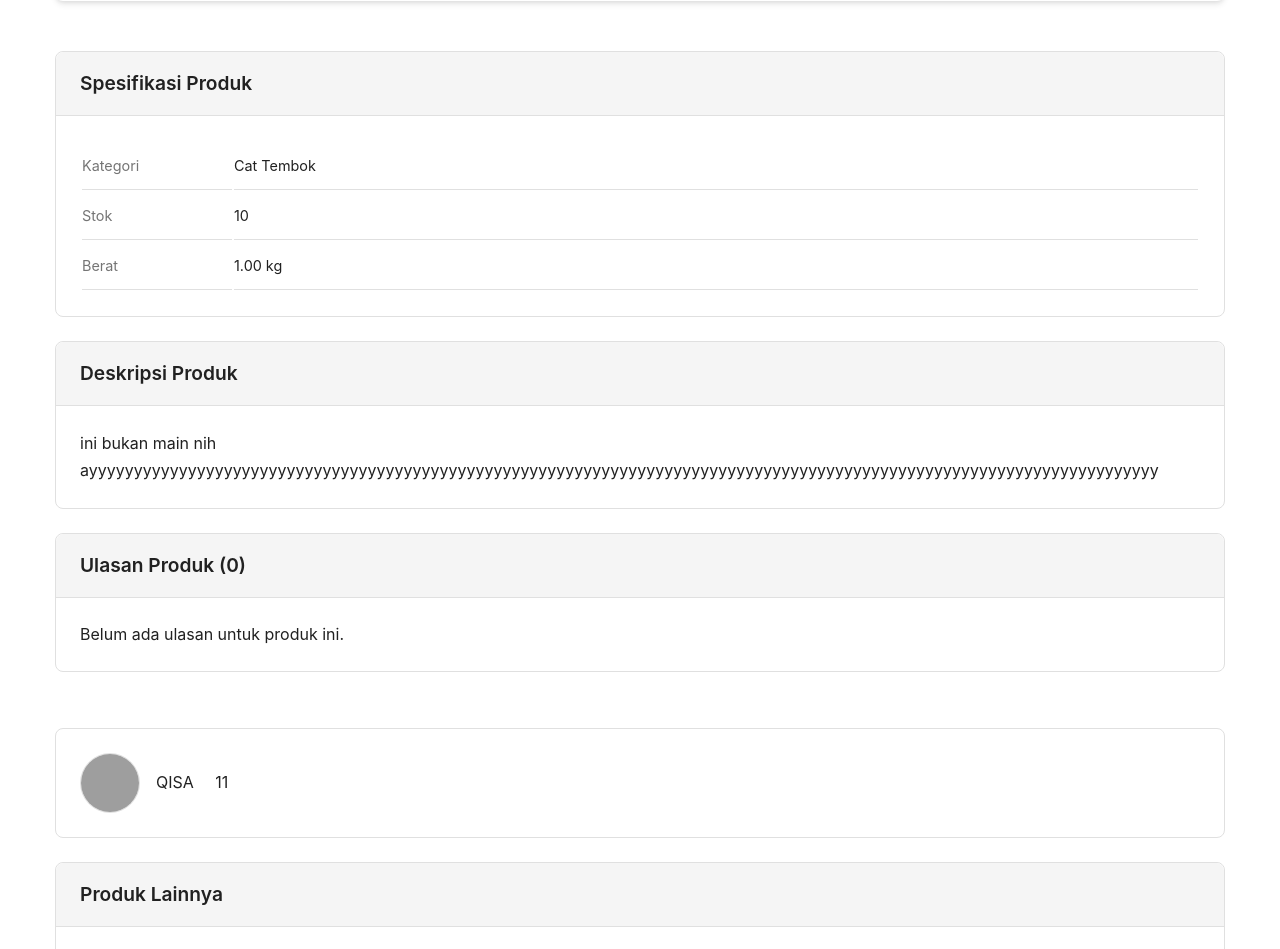
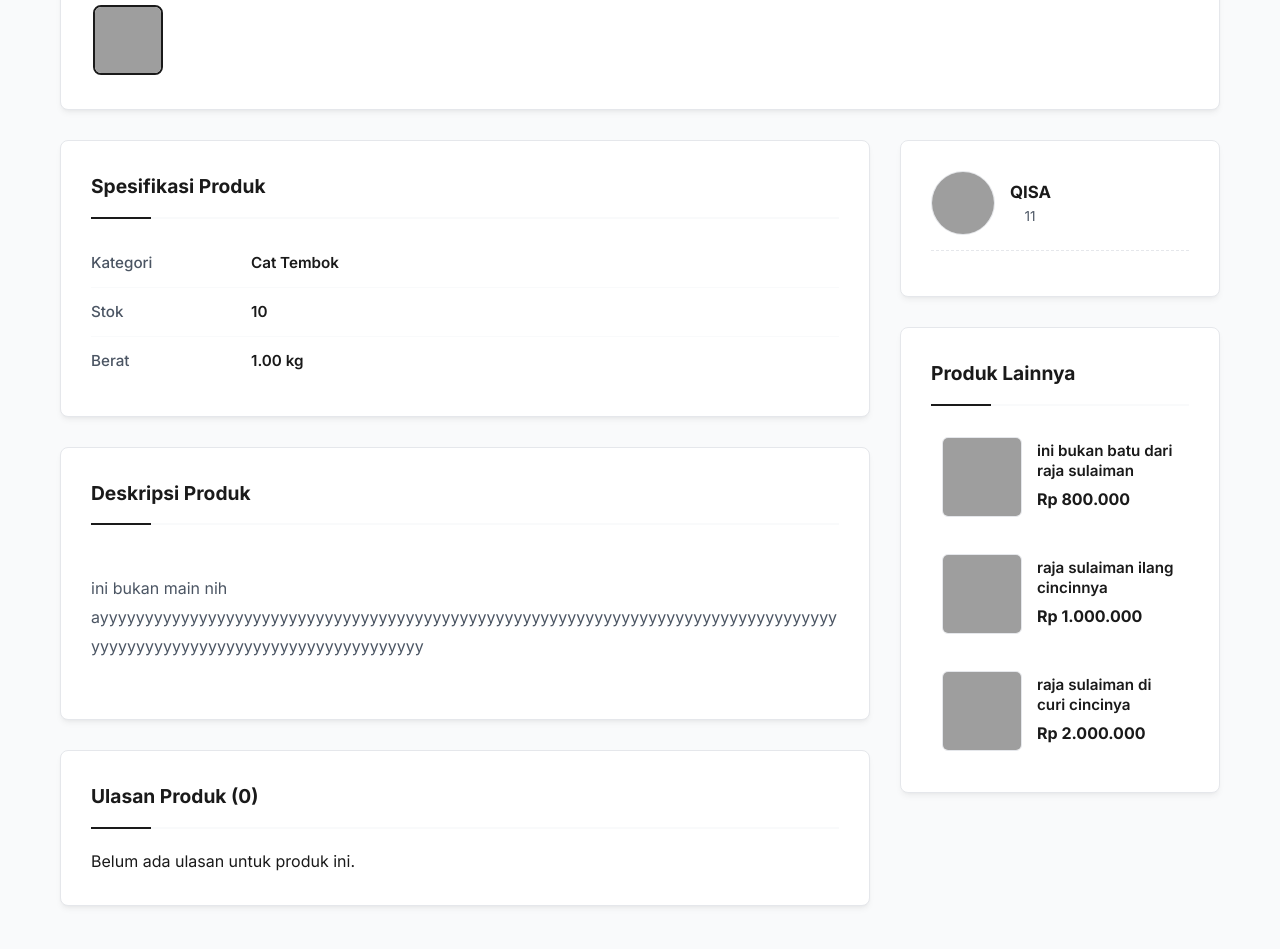
Before and after one commit to SukemaruMomo666/pondasikita, a PHP site: page /pondasikita/app_customer/pages/detail_produk.php?id=1 in a window 1280 px wide. Shown: the part 594-1543 px from the top of the page. After the commit the page ends 1503 px from the top, so only its background shows below. Run offline with PHP 8.4, Linux system fonts and the light colour scheme; data comes from the database, SQL or seed files in the repository; data that the repository does not hold is empty; some web fonts are replaced; grey boxes are pictures that could not be loaded.

Commit message:
produk detail

```diff
--- a/admin/footer.php
+++ b/admin/footer.php
@@ -1,5 +1,5 @@
 <footer class="footer">
-    <p>&copy; 2025 Toko Bangunan Agung Jaya. All rights reserved.</p>
+    <p>&copy; 2025 Pondasikita. All rights reserved.</p>
   </footer>
 </body>
 </html>
--- a/app_customer/pages/Tentang_kami/footer.php
+++ b/app_customer/pages/Tentang_kami/footer.php
@@ -1,5 +1,5 @@
 <footer class="footer">
-    <p>&copy; 2025 Toko Bangunan Tiga Daya. All rights reserved.</p>
+    <p>&copy; 2025 Pondasikita. All rights reserved.</p>
   </footer>
 <style>
   body {
--- a/app_customer/pages/crud_profil/partials/footer.php
+++ b/app_customer/pages/crud_profil/partials/footer.php
@@ -32,7 +32,7 @@
                 </div>
             </div>
             <div class="copyright">
-                <p>&copy; 2025 Toko Bangunan Tiga Daya. Hak Cipta Dilindungi.</p>
+                <p>&copy; 2025 Pondasikita. Hak Cipta Dilindungi.</p>
             </div>
         </div>
     </footer>
--- a/app_customer/pages/crud_profil/partials/footersignin.php
+++ b/app_customer/pages/crud_profil/partials/footersignin.php
@@ -1,7 +1,7 @@
 <footer class="footer">
         <div class="copyright">
-        <p>Jual Beli Mudah Hanya di Toko Bangunan Tiga Daya</p>
+        <p>Jual Beli Mudah Hanya di Pondasikita</p>
         <p>Gabung dan rasakan kemudahan bertransaksi di toko kami</p>
-        <p>© 2023-2025, Toko Bangunan Tiga Daya</p>
+        <p>© 2025, Pondasikita</p>
     </div>
 </footer>
--- a/app_customer/pages/detail_produk.php
+++ b/app_customer/pages/detail_produk.php
@@ -95,7 +95,7 @@ if ($jumlah_ulasan > 0) {
     <link rel="stylesheet" href="/assets/vendors/mdi/css/materialdesignicons.min.css">
     <link rel="stylesheet" href="/assets/css/theme.css">         <!-- CSS Tema Global -->
     <link rel="stylesheet" href="/assets/css/navbar_style.css"> <!-- CSS Navbar -->
-    <link rel="stylesheet" href="/assets/css/shopee_theme.css"> <!-- CSS Khusus Halaman Ini -->
+    <link rel="stylesheet" href="/assets/css/produk_detail.css"> <!-- CSS Khusus Halaman Ini -->
 </head>
 <body>
 
--- a/app_customer/pages/footer.php
+++ b/app_customer/pages/footer.php
@@ -1,5 +1,5 @@
 <footer class="footer">
-    <p>&copy; 2025 Toko Bangunan Tiga Daya. All rights reserved.</p>
+    <p>&copy; 2025 Pondasikita. All rights reserved.</p>
   </footer>
 </body>
 </html>
--- a/app_customer/pages/partials/footer.php
+++ b/app_customer/pages/partials/footer.php
@@ -32,7 +32,7 @@
                 </div>
             </div>
             <div class="copyright">
-                <p>&copy; 2025 Toko Bangunan Tiga Daya. Hak Cipta Dilindungi.</p>
+                <p>&copy; 2025 Pondasikita. Hak Cipta Dilindungi.</p>
             </div>
         </div>
     </footer>
--- a/app_customer/pages/partials/footersignin.php
+++ b/app_customer/pages/partials/footersignin.php
@@ -1,7 +1,7 @@
 <footer class="footer">
         <div class="copyright">
-        <p>Jual Beli Mudah Hanya di Toko Bangunan Tiga Daya</p>
+        <p>Jual Beli Mudah Hanya di Pondasikita</p>
         <p>Gabung dan rasakan kemudahan bertransaksi di toko kami</p>
-        <p>© 2023-2025, Toko Bangunan Tiga Daya</p>
+        <p>© 2025, Pondasikita</p>
     </div>
 </footer>
--- a/app_customer/pages/partials/navbar.php
+++ b/app_customer/pages/partials/navbar.php
@@ -35,10 +35,10 @@ if ($is_logged_in && $user_level !== 'admin' && $user_id !== null) { // Tambahka
 <header class="navbar-fixed">
     <div class="navbar-container">
         <div class="navbar-left">
-            <a href="/index.php" class="navbar-logo">
+            <a href="/" class="navbar-logo">
                 <h3>Pondasikita</h3>
             </a>
-            <form action="../search.php" method="GET" class="search-bar">
+            <form action="search.php" method="GET" class="search-bar">
                 <i class="fas fa-search"></i>
                 <input type="text" name="query" placeholder="Cari produk, toko, atau merek...">
             </form>
@@ -46,8 +46,8 @@ if ($is_logged_in && $user_level !== 'admin' && $user_id !== null) { // Tambahka
 
         <nav class="navbar-right">
             <ul class="nav-links js-nav-links">
-                <li><a href="../pages/produk.php" class="nav-link">Produk</a></li>
-                <li><a href="../pages/semua_toko.php" class="nav-link">Toko</a></li>
+                <li><a href="produk.php" class="nav-link">Produk</a></li>
+                <li><a href="semua_toko.php" class="nav-link">Toko</a></li>
             </ul>
 
             <div class="nav-actions">
--- a/app_customer/partials/footer.php
+++ b/app_customer/partials/footer.php
@@ -32,7 +32,7 @@
                 </div>
             </div>
             <div class="copyright">
-                <p>&copy; 2025 Toko Bangunan Tiga Daya. Hak Cipta Dilindungi.</p>
+                <p>&copy; 2025 Pondasikita. Hak Cipta Dilindungi.</p>
             </div>
         </div>
     </footer>
--- a/app_customer/partials/footersignin.php
+++ b/app_customer/partials/footersignin.php
@@ -1,7 +1,7 @@
 <footer class="footer">
         <div class="copyright">
-        <p>Jual Beli Mudah Hanya di Toko Bangunan Tiga Daya</p>
+        <p>Jual Beli Mudah Hanya di Pondasikita</p>
         <p>Gabung dan rasakan kemudahan bertransaksi di toko kami</p>
-        <p>© 2023-2025, Toko Bangunan Tiga Daya</p>
+        <p>© 2025, Pondasikita</p>
     </div>
 </footer>
--- /dev/null
+++ b/assets/css/produk_detail.css
@@ -0,0 +1,501 @@
+/* =========================================
+   1. VARIABLES & RESET (TEMA PONDASIKITA)
+   ========================================= */
+@import url('https://fonts.googleapis.com/css2?family=Inter:wght@400;500;600;700&display=swap');
+
+:root {
+    /* Sesuai request user: Hitam, Putih, Biru Aksen */
+    --primary-color: #1a1a1a;       /* Hitam Pekat */
+    --secondary-color: #4B5563;     /* Abu-abu Teks */
+    --accent-color: #007BFF;        /* Biru Link/Button */
+    --accent-hover: #0056b3;
+    --background-color: #FFFFFF;
+    --surface-color: #F9FAFB;       /* Abu-abu sangat terang */
+    --border-color: #E5E7EB;
+    --error-color: #EF4444;         /* Merah untuk error/harga coret */
+    --success-color: #10B981;
+
+    --font-family: 'Inter', sans-serif;
+    --border-radius: 8px;           /* Konsisten 8px */
+    --box-shadow: 0 4px 6px -1px rgba(0, 0, 0, 0.05), 0 2px 4px -2px rgba(0, 0, 0, 0.05);
+    --transition: all 0.3s ease;
+}
+
+/* Animasi Fade In Halus */
+@keyframes fadeInUp {
+    from { opacity: 0; transform: translateY(15px); }
+    to { opacity: 1; transform: translateY(0); }
+}
+
+body {
+    background-color: var(--surface-color);
+    color: var(--primary-color);
+    font-family: var(--font-family);
+    line-height: 1.6;
+}
+
+.container {
+    max-width: 1200px;
+    margin: 30px auto;
+    padding: 0 20px;
+    animation: fadeInUp 0.6s cubic-bezier(0.16, 1, 0.3, 1); /* Easing yang elegan */
+}
+
+/* =========================================
+   2. PRODUCT SHOWCASE (ATAS)
+   ========================================= */
+.product-showcase {
+    background: var(--background-color);
+    padding: 30px;
+    border-radius: var(--border-radius);
+    box-shadow: var(--box-shadow);
+    display: flex;
+    gap: 40px;
+    margin-bottom: 30px;
+    border: 1px solid var(--border-color);
+}
+
+/* --- Gallery (Kiri) --- */
+.product-gallery {
+    flex: 0 0 450px;
+    width: 450px;
+}
+
+.main-image-wrapper {
+    width: 100%;
+    padding-top: 100%; /* Rasio 1:1 */
+    position: relative;
+    border-radius: var(--border-radius);
+    overflow: hidden;
+    margin-bottom: 15px;
+    background-color: #fff;
+    border: 1px solid var(--border-color);
+}
+
+.main-image {
+    position: absolute;
+    top: 0; left: 0;
+    width: 100%; height: 100%;
+    object-fit: contain;
+    transition: transform 0.3s ease;
+}
+
+.thumbnail-strip {
+    display: flex;
+    gap: 12px;
+    overflow-x: auto;
+    padding: 2px;
+}
+
+.thumbnail {
+    width: 70px;
+    height: 70px;
+    object-fit: cover;
+    border: 2px solid transparent;
+    cursor: pointer;
+    border-radius: var(--border-radius);
+    opacity: 0.6;
+    transition: var(--transition);
+    background-color: #fff;
+}
+
+.thumbnail:hover,
+.thumbnail.is-active {
+    border-color: var(--primary-color); /* Border hitam saat aktif */
+    opacity: 1;
+    transform: translateY(-2px);
+}
+
+/* --- Info (Kanan) --- */
+.product-info-container {
+    flex: 1;
+    display: flex;
+    flex-direction: column;
+}
+
+.product-title {
+    font-size: 1.8rem;
+    font-weight: 700;
+    line-height: 1.3;
+    color: var(--primary-color);
+    margin-bottom: 15px;
+}
+
+.product-meta {
+    display: flex;
+    align-items: center;
+    font-size: 0.9rem;
+    color: var(--secondary-color);
+    margin-bottom: 25px;
+    padding-bottom: 20px;
+    border-bottom: 1px solid var(--border-color);
+}
+
+.meta-rating {
+    display: flex;
+    align-items: center;
+    gap: 6px;
+    padding-right: 20px;
+    border-right: 1px solid var(--border-color);
+    color: #F59E0B; /* Warna Bintang Kuning/Emas */
+}
+
+.rating-value {
+    font-weight: 700;
+    color: var(--primary-color);
+    font-size: 1rem;
+}
+
+.meta-reviews {
+    padding: 0 20px;
+    border-right: 1px solid var(--border-color);
+}
+.meta-reviews strong { color: var(--primary-color); }
+
+.meta-sold { padding-left: 20px; }
+.meta-sold strong { color: var(--primary-color); }
+
+/* Harga Elegan */
+.product-price {
+    font-size: 2.2rem;
+    font-weight: 700;
+    color: var(--primary-color); /* Hitam, bukan oranye */
+    margin-bottom: 30px;
+    display: flex;
+    align-items: flex-start;
+    letter-spacing: -0.5px;
+}
+.product-price::before {
+    content: 'Rp';
+    font-size: 1.2rem;
+    margin-top: 8px;
+    margin-right: 6px;
+    font-weight: 500;
+    color: var(--secondary-color);
+}
+
+/* Actions Area */
+.product-actions {
+    margin-bottom: 30px;
+}
+
+.action-row {
+    display: flex;
+    align-items: center;
+    margin-bottom: 20px;
+}
+
+.action-label {
+    width: 100px;
+    font-weight: 600;
+    color: var(--primary-color);
+}
+
+/* Kuantitas Modern */
+.quantity-selector {
+    display: flex;
+    align-items: center;
+    border: 1px solid var(--border-color);
+    border-radius: var(--border-radius);
+    overflow: hidden;
+    background: #fff;
+}
+
+.quantity-btn {
+    width: 40px;
+    height: 40px;
+    background: #fff;
+    border: none;
+    cursor: pointer;
+    font-size: 1.1rem;
+    color: var(--primary-color);
+    transition: background 0.2s;
+}
+.quantity-btn:hover {
+    background: var(--surface-color);
+}
+
+.quantity-input {
+    width: 60px;
+    height: 40px;
+    text-align: center;
+    border: none;
+    border-left: 1px solid var(--border-color);
+    border-right: 1px solid var(--border-color);
+    font-size: 1rem;
+    font-weight: 600;
+    color: var(--primary-color);
+    -moz-appearance: textfield;
+}
+.quantity-input::-webkit-outer-spin-button,
+.quantity-input::-webkit-inner-spin-button { -webkit-appearance: none; margin: 0; }
+
+/* Tombol Aksi (Sesuai Tema Hitam/Putih) */
+.action-buttons {
+    display: flex;
+    gap: 15px;
+    margin-top: auto; /* Dorong ke bawah jika ada sisa space */
+}
+
+.btn {
+    height: 50px;
+    padding: 0 30px;
+    border-radius: var(--border-radius);
+    font-size: 1rem;
+    font-weight: 600;
+    cursor: pointer;
+    display: flex;
+    align-items: center;
+    justify-content: center;
+    transition: var(--transition);
+    flex: 1; /* Tombol sama lebar */
+}
+
+/* Secondary: Outline Hitam */
+.btn--secondary {
+    background-color: transparent;
+    color: var(--primary-color);
+    border: 2px solid var(--primary-color);
+}
+.btn--secondary:hover {
+    background-color: var(--surface-color);
+    transform: translateY(-2px);
+}
+.btn--secondary i { margin-right: 8px; font-size: 1.2rem; }
+
+/* Primary: Hitam Solid */
+.btn--primary {
+    background-color: var(--primary-color);
+    color: var(--background-color);
+    border: 2px solid var(--primary-color);
+}
+.btn--primary:hover {
+    background-color: #333; /* Sedikit lebih terang dari hitam pekat */
+    border-color: #333;
+    transform: translateY(-2px);
+    box-shadow: 0 4px 12px rgba(0,0,0,0.2);
+}
+
+.out-of-stock-notice {
+    padding: 15px;
+    background: #FEE2E2;
+    color: #DC2626;
+    border-radius: var(--border-radius);
+    font-weight: 600;
+    text-align: center;
+}
+
+/* =========================================
+   3. DETAILS & SIDEBAR SECTION (BAWAH)
+   ========================================= */
+.product-details-section {
+    display: flex;
+    gap: 30px;
+    align-items: flex-start;
+}
+
+.details-main {
+    flex: 1;
+    min-width: 0;
+}
+
+.details-sidebar {
+    flex: 0 0 320px;
+    position: sticky;
+    top: 100px; /* Sticky header offset */
+}
+
+/* Card Styles */
+.card {
+    background: var(--background-color);
+    padding: 30px;
+    border-radius: var(--border-radius);
+    box-shadow: var(--box-shadow);
+    margin-bottom: 30px;
+    border: 1px solid var(--border-color);
+}
+
+.card-header {
+    font-size: 1.2rem;
+    color: var(--primary-color);
+    font-weight: 700;
+    margin: 0 0 20px 0;
+    padding-bottom: 15px;
+    border-bottom: 2px solid var(--surface-color);
+    position: relative;
+}
+
+/* Aksen garis kecil di bawah judul */
+.card-header::after {
+    content: '';
+    position: absolute;
+    bottom: -2px;
+    left: 0;
+    width: 60px;
+    height: 2px;
+    background-color: var(--primary-color);
+}
+
+/* Spesifikasi Table */
+.specs-table { width: 100%; border-collapse: collapse; }
+.specs-table td { padding: 12px 0; font-size: 0.95rem; border-bottom: 1px solid var(--surface-color); }
+.specs-table tr:last-child td { border-bottom: none; }
+.specs-table tr td:first-child { width: 160px; color: var(--secondary-color); font-weight: 500; }
+.specs-table tr td:last-child { color: var(--primary-color); font-weight: 600; }
+
+/* Deskripsi */
+.product-description {
+    font-size: 1rem;
+    line-height: 1.8;
+    color: var(--secondary-color);
+    white-space: pre-line;
+    /* PERBAIKAN: Agar teks panjang/spam tidak nembus */
+    word-wrap: break-word;       /* Support browser lama */
+    overflow-wrap: break-word;   /* Standar modern */
+    word-break: break-word;      /* Memaksa kata panjang untuk putus */
+}
+
+/* Ulasan Modern */
+.review-card {
+    padding: 25px 0;
+    border-bottom: 1px solid var(--border-color);
+}
+.review-card:last-child { border-bottom: none; padding-bottom: 0; }
+.review-card:first-of-type { padding-top: 0; }
+
+.review-author .name {
+    font-size: 0.95rem;
+    font-weight: 700;
+    color: var(--primary-color);
+}
+
+.review-rating { margin: 6px 0 10px; font-size: 0.85rem; }
+
+.review-body {
+    margin: 0 0 8px 0;
+    font-size: 1rem;
+    color: var(--secondary-color);
+    line-height: 1.5;
+    /* PERBAIKAN: Tambahkan ini juga di ulasan untuk jaga-jaga */
+    word-wrap: break-word;
+    overflow-wrap: break-word;
+}
+
+.review-date {
+    color: #9CA3AF;
+    font-size: 0.8rem;
+}
+
+/* --- Sidebar Components --- */
+/* Seller Card Minimalis */
+.seller-card {
+    display: flex;
+    align-items: center;
+    gap: 15px;
+    padding-bottom: 15px;
+    margin-bottom: 15px;
+    border-bottom: 1px dashed var(--border-color);
+}
+.seller-logo {
+    width: 64px;
+    height: 64px;
+    border-radius: 50%;
+    object-fit: cover;
+    border: 1px solid var(--border-color);
+}
+.seller-info { display: flex; flex-direction: column; }
+.seller-info .name {
+    font-weight: 700;
+    text-decoration: none;
+    color: var(--primary-color);
+    font-size: 1.05rem;
+    transition: color 0.2s;
+}
+.seller-info .name:hover { color: var(--accent-color); }
+.seller-info .location { font-size: 0.85rem; color: var(--secondary-color); display: flex; align-items: center; gap: 4px; }
+
+/* Related Products (Sidebar List) */
+.related-products-grid {
+    display: flex;
+    flex-direction: column;
+    gap: 15px;
+}
+
+.related-product-card {
+    display: flex;
+    gap: 15px;
+    text-decoration: none;
+    color: inherit;
+    padding: 10px;
+    border-radius: var(--border-radius);
+    transition: var(--transition);
+    border: 1px solid transparent;
+}
+
+.related-product-card:hover {
+    background: var(--background-color);
+    border-color: var(--border-color);
+    box-shadow: var(--box-shadow);
+    transform: translateX(5px);
+}
+
+.related-product-card .image-wrapper {
+    width: 80px;
+    height: 80px;
+    border-radius: 6px;
+    overflow: hidden;
+    flex-shrink: 0;
+    background-color: #fff;
+    border: 1px solid var(--border-color);
+}
+.related-product-card img { width: 100%; height: 100%; object-fit: cover; }
+
+.related-product-card .details {
+    display: flex;
+    flex-direction: column;
+    justify-content: center;
+}
+
+.related-product-card .details .title {
+    font-size: 0.95rem;
+    font-weight: 600;
+    margin: 0 0 6px 0;
+    line-height: 1.3;
+    color: var(--primary-color);
+    display: -webkit-box;
+    -webkit-line-clamp: 2;
+    -webkit-box-orient: vertical;
+    overflow: hidden;
+}
+
+.related-product-card .details .price {
+    font-size: 1rem;
+    font-weight: 700;
+    color: var(--primary-color);
+    margin: 0;
+}
+
+/* =========================================
+   4. RESPONSIVE (MOBILE)
+   ========================================= */
+@media (max-width: 992px) {
+    .product-showcase { flex-direction: column; gap: 20px; padding: 20px; }
+    .product-gallery { width: 100%; flex: none; }
+    .product-details-section { flex-direction: column; }
+    .details-sidebar { width: 100%; position: static; }
+
+    .related-products-grid {
+        display: grid;
+        grid-template-columns: repeat(auto-fill, minmax(150px, 1fr));
+        gap: 15px;
+    }
+    .related-product-card { flex-direction: column; gap: 10px; padding: 15px; border: 1px solid var(--border-color); background: #fff; }
+    .related-product-card .image-wrapper { width: 100%; height: 140px; }
+    .related-product-card:hover { transform: translateY(-5px); }
+}
+
+@media (max-width: 576px) {
+    .action-buttons { flex-direction: column; }
+    .product-title { font-size: 1.4rem; }
+    .product-price { font-size: 1.8rem; }
+}
--- a/partials/footer.php
+++ b/partials/footer.php
@@ -32,7 +32,7 @@
                 </div>
             </div>
             <div class="copyright">
-                <p>&copy; 2025 Toko Bangunan Tiga Daya. Hak Cipta Dilindungi.</p>
+                <p>&copy; 2025 Pondasikita. Hak Cipta Dilindungi.</p>
             </div>
         </div>
     </footer>
```
Also changed, not shown: partials/footersignin.php (+4 -3 lines).
